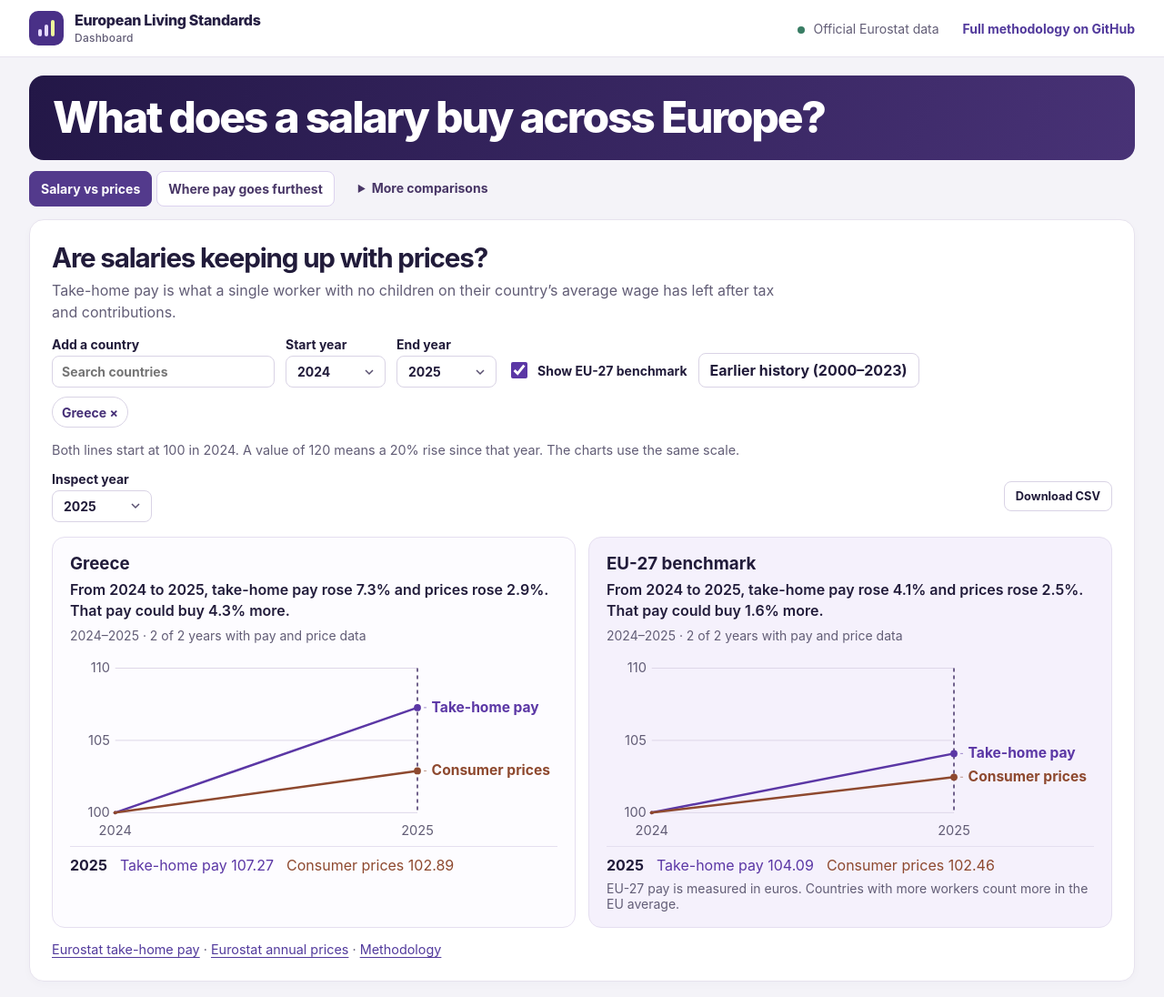
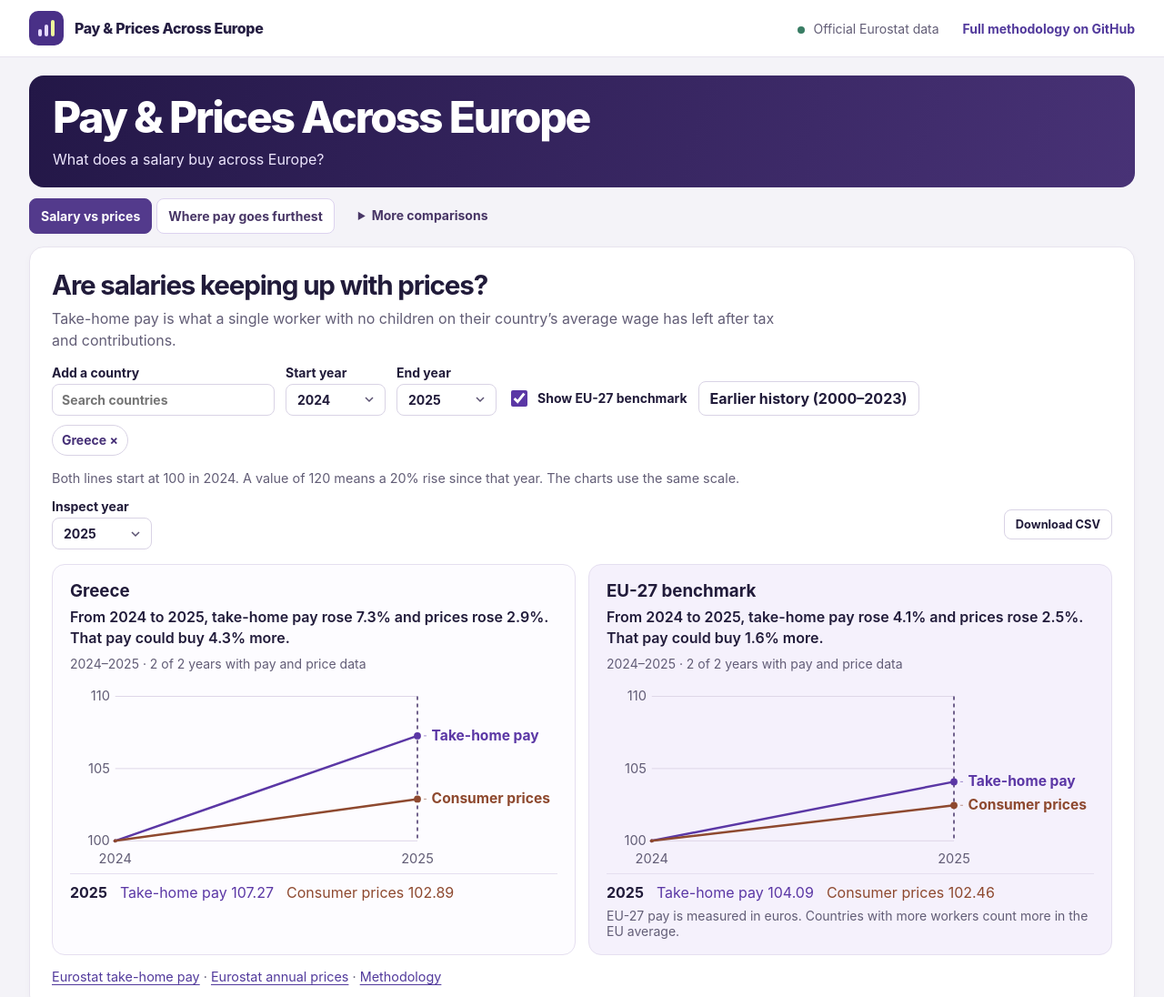
Before and after one commit to NikosApostolo/pay-and-prices-across-europe, a website with bundled scripts: page public/index.html in a window 1280 px wide. Shown: the top 1096 px of the page at 91% size. Built offline with nearby package versions, Linux system fonts and the light colour scheme.

Commit message:
Rename the dashboard to Pay & Prices Across Europe

```diff
--- a/public/index.html
+++ b/public/index.html
@@ -4,7 +4,7 @@
   <meta charset="utf-8">
   <meta name="viewport" content="width=device-width,initial-scale=1">
   <meta name="description" content="Compare take-home pay, household income, spending and consumer prices across Europe using Eurostat data.">
-  <title>European Living Standards Dashboard</title>
+  <title>Pay &amp; Prices Across Europe</title>
   <link rel="stylesheet" href="./styles.css">
   <script type="module" src="./app.js"></script>
 </head>
@@ -12,13 +12,14 @@
   <a class="skip" href="#main">Skip to dashboard</a>
   <header class="top">
     <div class="shell mast">
-      <a class="brand" href="#salary-trends"><span aria-hidden="true" class="mark"><i></i><i></i><i></i></span><span>European Living Standards<small>Dashboard</small></span></a>
+      <a class="brand" href="#salary-trends"><span aria-hidden="true" class="mark"><i></i><i></i><i></i></span><span>Pay &amp; Prices Across Europe</span></a>
       <div class="top-right"><span><i class="status-dot"></i> Official Eurostat data</span><a class="method-link" href="https://github.com/NikosApostolo/European-Living-Standards/blob/main/docs/methodology.md">Full methodology on GitHub</a></div>
     </div>
   </header>
   <main id="main" class="shell">
     <section class="hero" aria-labelledby="hero-title">
-      <h1 id="hero-title">What does a salary buy across Europe?</h1>
+      <h1 id="hero-title">Pay &amp; Prices Across Europe</h1>
+      <p>What does a salary buy across Europe?</p>
     </section>
     <nav class="tabs" aria-label="Dashboard views">
       <div class="main-views">
--- a/public/styles.css
+++ b/public/styles.css
@@ -17,13 +17,13 @@ h1,h2,h3,p,figure{margin:0}
 .mast,.top-right,.brand{display:flex;align-items:center}
 .mast{height:62px;justify-content:space-between;gap:15px}
 .brand{gap:12px;font-weight:760;line-height:1.15;text-decoration:none;color:var(--ink);letter-spacing:-.02em}
-.brand small{display:block;color:var(--muted);font-size:.75rem;font-weight:530;margin-top:3px;letter-spacing:.02em}
 .mark{width:38px;height:38px;border-radius:10px;background:#493087;display:flex;gap:3px;align-items:flex-end;justify-content:center;padding-bottom:10px}
 .mark i{width:4px;background:#e5d9ff;border-radius:2px;height:8px}.mark i:nth-child(2){height:13px}.mark i:nth-child(3){height:18px;background:#edf89c}
 .top-right{gap:26px;font-size:.875rem}.top-right span{color:var(--muted)}.top-right a{font-weight:650;text-decoration:none}
 .status-dot{display:inline-block;width:8px;height:8px;background:#397d64;border-radius:50%;margin-right:6px}
 .hero{margin-top:20px;border-radius:16px;padding:20px 26px;color:white;background:linear-gradient(107deg,#231747,#483276)}
 .hero h1{font-size:clamp(1.8rem,4vw,3rem);line-height:1.1;letter-spacing:-.046em;font-weight:760}
+.hero p{margin-top:8px;color:#ede6fd;line-height:1.4}
 .tabs{display:flex;gap:8px 14px;flex-wrap:wrap;align-items:flex-start;margin:12px 0 14px}
 .main-views,.other-views{display:flex;gap:5px;flex-wrap:wrap}
 .tabs a,.tabs summary{padding:10px 12px;text-decoration:none;color:#483666;font-size:.875rem;font-weight:680;border-radius:8px}
```
Also changed, not shown: README.md.
